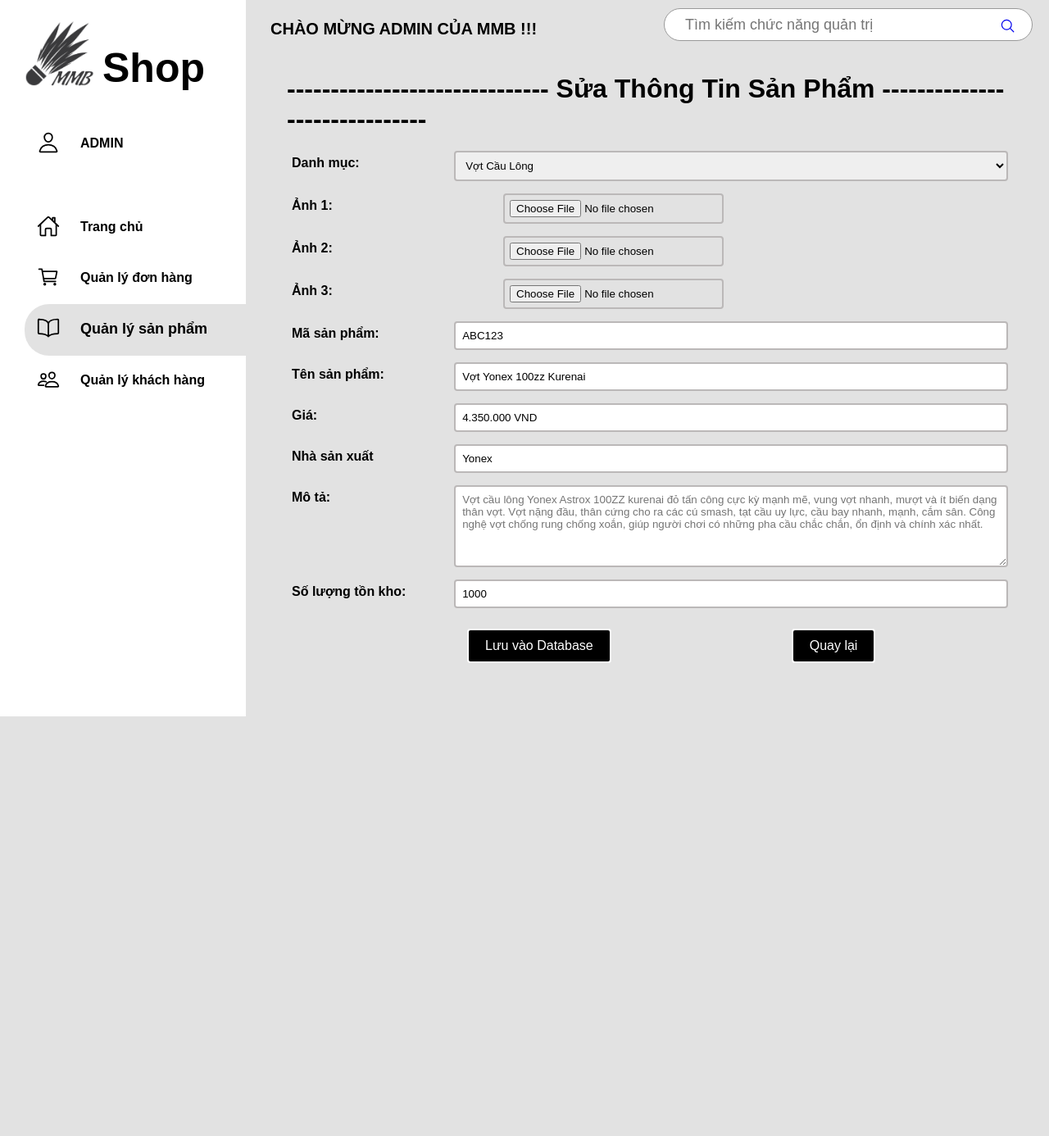
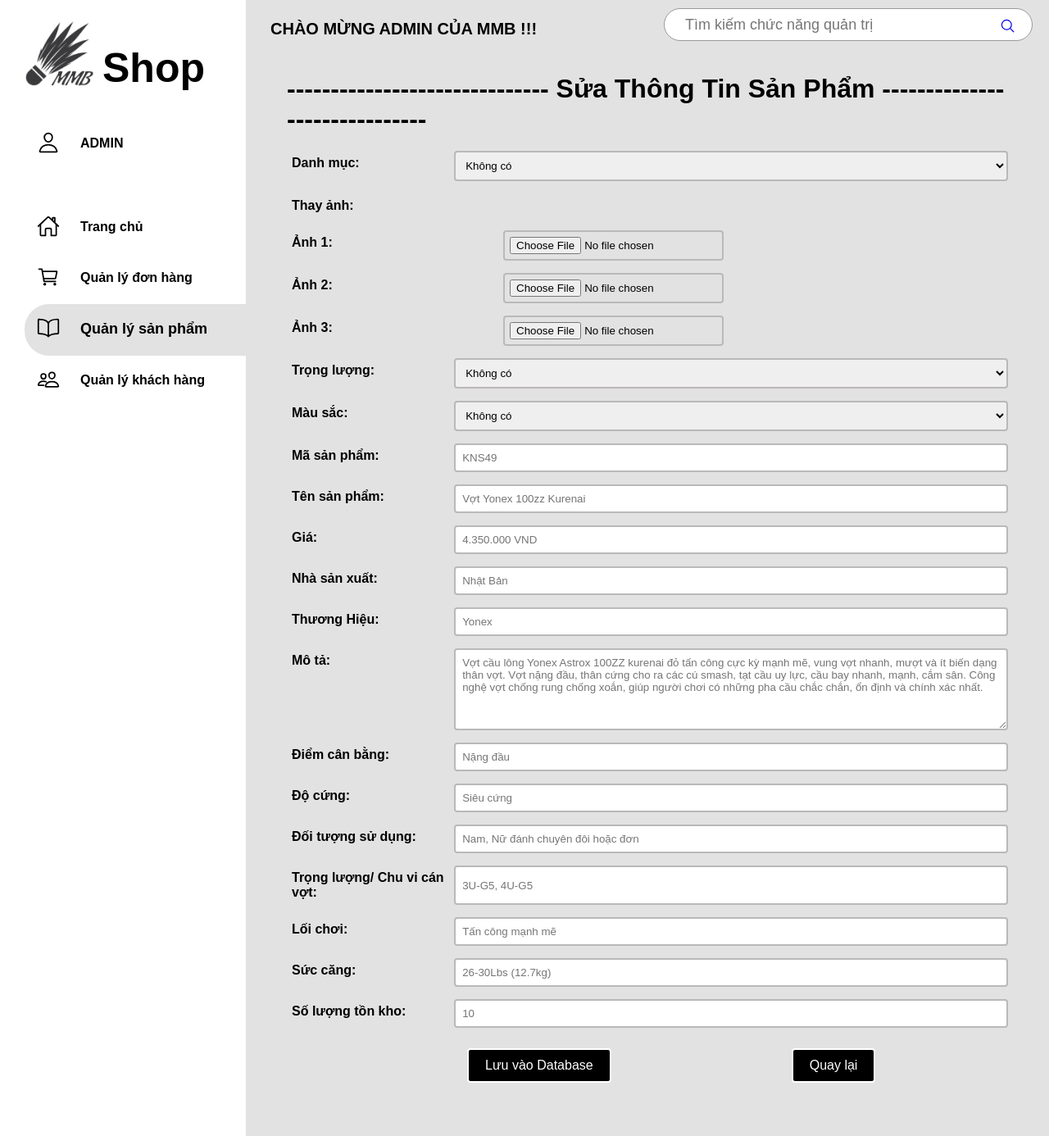
Before and after one commit to Wighugan/Web-Badminton-Shop, a PHP site: page /admin/html/suasanpham.html in a window 1280 px wide. Shown: the whole page at 82% size. Before the commit the page ends 874 px from the top, so only its background shows below. Run offline with PHP 8.4, Linux system fonts and the light colour scheme.

Commit message:
Add files via upload

```diff
--- a/admin/html/quanlydonhang.html
+++ b/admin/html/quanlydonhang.html
@@ -98,7 +98,7 @@
                 <div class="search">
                     <label>
                         <input type="text" placeholder="Tìm kiếm chức năng quản trị">
-                        <a href="adminnotfound.html"><ion-icon name="search-outline"></ion-icon></a>
+                        <a href=" "><ion-icon name="search-outline"></ion-icon></a>
                     </label>
                 </div>
             </div>
@@ -192,6 +192,7 @@
                     <div class="finder">
                         <select id="find">
                             <option>Tìm theo mã đơn hàng</option>
+                            <option>Tìm theo thời gian</option>
                             <option>Tìm theo SĐT</option>
                             <option>Tìm theo tên người dùng</option>
                         </select>
--- a/admin/html/suakhachhang.html
+++ b/admin/html/suakhachhang.html
@@ -91,7 +91,7 @@
                 <div class="search">
                     <label>
                         <input type="text" placeholder="Tìm kiếm chức năng quản trị">
-                        <a href="adminnotfound.html"><ion-icon name="search-outline"></ion-icon></a>
+                        <a href=" "><ion-icon name="search-outline"></ion-icon></a>
                     </label>
                 </div>
             </div>
--- a/admin/html/suasanpham.html
+++ b/admin/html/suasanpham.html
@@ -83,7 +83,7 @@
                 <div class="search">
                     <label>
                         <input type="text" placeholder="Tìm kiếm chức năng quản trị">
-                        <a href="adminnotfound.html"><ion-icon name="search-outline"></ion-icon></a>
+                        <a href=" "><ion-icon name="search-outline"></ion-icon></a>
                     </label>
                 </div>
             </div>
@@ -96,6 +96,7 @@
                     <div class="form-group">
                         <label for="goi">Danh mục:</label>
                         <select id="goi" name="goi">
+                            <option>Không có</option>
                             <option>Vợt Cầu Lông</option>
                             <option>Giày Cầu Lông</option>
                             <option>Túi Cầu Lông</option>
@@ -103,6 +104,8 @@
                             <option>Áo Cầu Lông</option>
                             <option>Váy Cầu Lông</option>
                         </select>
+                    </div><div class="form-group">
+                        <label for="weight">Thay ảnh:</label>
                     </div>
                     <div class="form-group">
                         <label for="image1">Ảnh 1:</label>
@@ -120,24 +123,43 @@
 
                     </div>
                     <div class="form-group">
+                        <label for="weight">Trọng lượng:</label>
+                        <select id="weight" name="weight">
+                            <option>Không có</option>
+                            <option>2U</option>
+                            <option>3U</option>
+                            <option>4U</option>
+                        </select>
+                    </div>
+                    <div class="form-group">
+                        <label for="color">Màu sắc:</label>
+                        <select id="color" name="color">
+                            <option>Không có</option>
+                            <option>Xanh đen</option>
+                            <option>Đỏ đen</option>
+                        </select>
+                    </div>
+                    <div class="form-group">
                         <label for="name">Mã sản phẩm:</label>
-                        <input type="text" id="name" value="ABC123">
+                        <input type="text" id="name" placeholder="KNS49">
                     </div>
                     <div class="form-group">
                         <label for="name">Tên sản phẩm:</label>
-                        <input type="text" id="name" value="Vợt Yonex 100zz Kurenai
-                        ">
+                        <input type="text" id="name" placeholder="Vợt Yonex 100zz Kurenai">
                     </div>
 
                     <div class="form-group">
                         <label for="email">Giá:</label>
-                        <input type="text" id="email" value="4.350.000 VND
-                        ">
+                        <input type="text" id="email" placeholder="4.350.000 VND">
                     </div>
 
                     <div class="form-group">
-                        <label for="email">Nhà sản xuất</label>
-                        <input type="text" id="email" value="Yonex">
+                        <label for="email">Nhà sản xuất:</label>
+                        <input type="text" id="email" placeholder="Nhật Bản">
+                    </div>
+                    <div class="form-group">
+                        <label for="email">Thương Hiệu:</label>
+                        <input type="text" id="email" placeholder="Yonex">
                     </div>
                     <div class="form-group">
                         <label for="description">Mô tả:</label>
@@ -145,8 +167,32 @@
                             id="description" placeholder="Vợt cầu lông Yonex Astrox 100ZZ kurenai đỏ tấn công cực kỳ mạnh mẽ, vung vợt nhanh, mượt và ít biến dạng thân vợt. Vợt nặng đầu, thân cứng cho ra các cú smash, tạt cầu uy lực, cầu bay nhanh, mạnh, cắm sân. Công nghệ vợt chống rung chống xoắn, giúp người chơi có những pha cầu chắc chắn, ổn định và chính xác nhất."></textarea>
                     </div>
                     <div class="form-group">
+                        <label for="balance">Điểm cân bằng:</label>
+                        <input type="text" id="balance" placeholder="Nặng đầu">
+                    </div>
+                    <div class="form-group">
+                        <label for="hardness">Độ cứng:</label>
+                        <input type="text" id="hardness" placeholder="Siêu cứng">
+                    </div>
+                    <div class="form-group">
+                        <label for="usage">Đối tượng sử dụng:</label>
+                        <input type="text" id="usage" placeholder="Nam, Nữ đánh chuyên đôi hoặc đơn">
+                    </div>
+                    <div class="form-group">
+                        <label for="weight">Trọng lượng/ Chu vi cán vợt:</label>
+                        <input type="text" id="weight" placeholder="3U-G5, 4U-G5">
+                    </div>
+                    <div class="form-group">
+                        <label for="playstyle">Lối chơi:</label>
+                        <input type="text" id="playstyle" placeholder="Tấn công mạnh mẽ">
+                    </div>
+                    <div class="form-group">
+                        <label for="max">Sức căng:</label>
+                        <input type="text" id="max" placeholder="26-30Lbs (12.7kg)">
+                    </div>
+                    <div class="form-group">
                         <label for="quatyti">Số lượng tồn kho:</label>
-                        <input type="text" id="quatyti" value="1000">
+                        <input type="text" id="quatyti" placeholder="10">
                     </div>
 
                     <div class="form-group">
--- a/admin/html/themsanpham.html
+++ b/admin/html/themsanpham.html
@@ -95,7 +95,7 @@
                 <div class="search">
                     <label>
                         <input type="text" placeholder="Tìm kiếm chức năng quản trị">
-                        <a href="adminnotfound.html"><ion-icon name="search-outline"></ion-icon></a>
+                        <a href=" "><ion-icon name="search-outline"></ion-icon></a>
                     </label>
                 </div>
             </div>
--- a/admin/html/thongke.html
+++ b/admin/html/thongke.html
@@ -93,7 +93,7 @@
                 <div class="search">
                     <label>
                         <input type="text" placeholder="Tìm kiếm chức năng quản trị">
-                        <ion-icon name="search-outline"></ion-icon>
+                        <a href=" "><ion-icon name="search-outline"></ion-icon></a>
                     </label>
                 </div>
             </div>
--- a/admin/html/trangchuadmin.html
+++ b/admin/html/trangchuadmin.html
@@ -97,7 +97,7 @@
                 <div class="search" >
                     <label>
                         <input type="text" placeholder="Tìm kiếm chức năng quản trị">
-                       <a href="adminnotfound.html"><ion-icon name="search-outline"></ion-icon></a>
+                       <a href=" "><ion-icon name="search-outline"></ion-icon></a>
                     </label>
                 </div>
             </div>
```
Also changed, not shown: admin/css/chitietdonhang.css (+7 -7 lines), admin/html/chitietdonhang.html (+4 -4 lines), admin/html/quanlykhachhang.html (+6 -76 lines), admin/html/quanlysanpham.html (+13 -13 lines).
